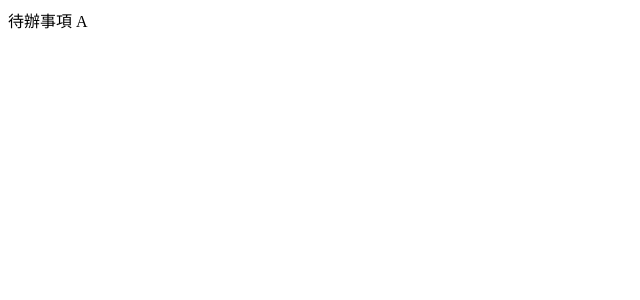
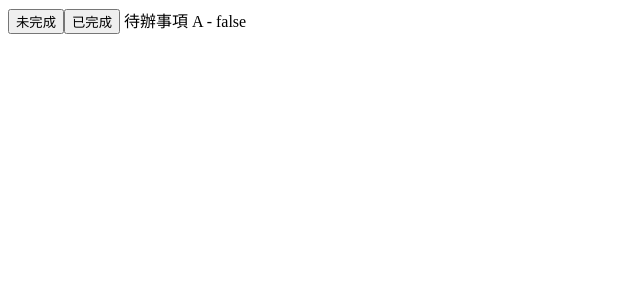
Before and after one commit to shu1224/mcu-112-web-12131564, an Angular app: page / in a window 1280 px wide. Shown: the top 300 px of the page, without its empty margins (0-640 px from the left). Built offline with nearby package versions, Linux system fonts and the light colour scheme.

Commit message:
feat(todo): 利用事件繫結設定待辦事項狀態

```diff
--- a/src/app/todo/todo.component.html
+++ b/src/app/todo/todo.component.html
@@ -1 +1,3 @@
-{{ content }}
+<button type="button"(click)="onsetStatus(false)">未完成</button>
+<button type="button"(click)="onsetStatus(true)">已完成</button>
+{{ content }} - {{ hasFinshed }}
--- a/src/app/todo/todo.component.ts
+++ b/src/app/todo/todo.component.ts
@@ -10,4 +10,10 @@ import { CommonModule } from '@angular/common';
 })
 export class TodoComponent {
   content = '待辦事項 A'
+
+  hasFinshed = false;
+
+  onsetStatus(hasFinshed: boolean):void {
+    this.hasFinshed = hasFinshed;
+  }
 }
```
